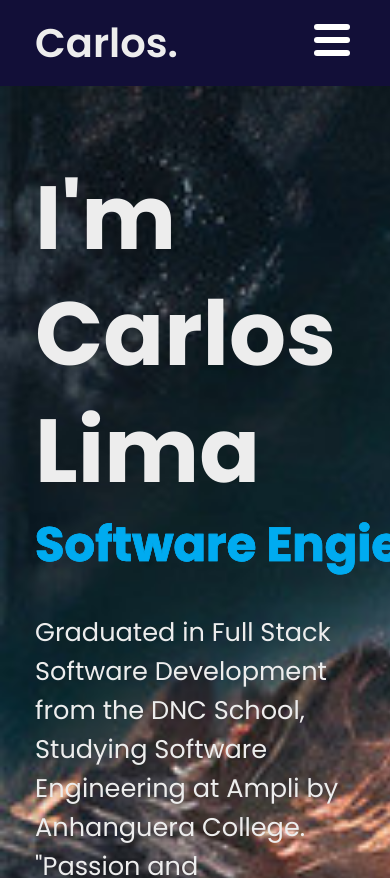
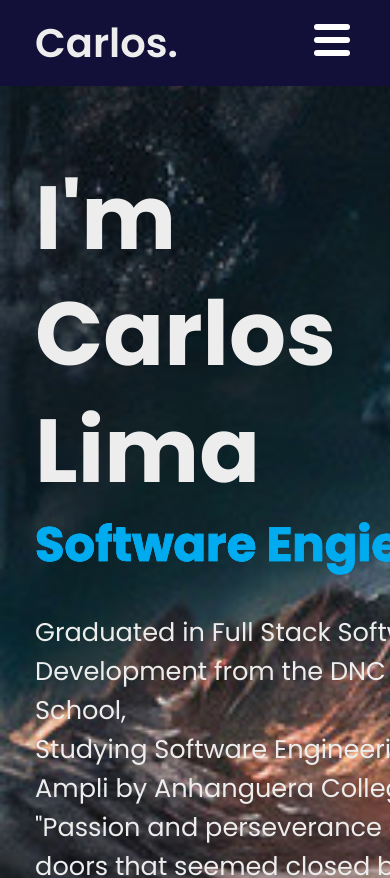
Before and after one commit to devcarlosrlima/portifolio, a React (Vite) app: page / in a window 390 px wide. Shown: the top 878 px of the page. Built offline with nearby package versions, Linux system fonts and the light colour scheme.

Commit message:
update responsive

```diff
--- a/src/Styles/home.scss
+++ b/src/Styles/home.scss
@@ -220,3 +220,10 @@ section{
        }
     }
 }
+
+@media (width <= 430px) {
+    section{
+        width: 131%;
+    }
+
+}
```
